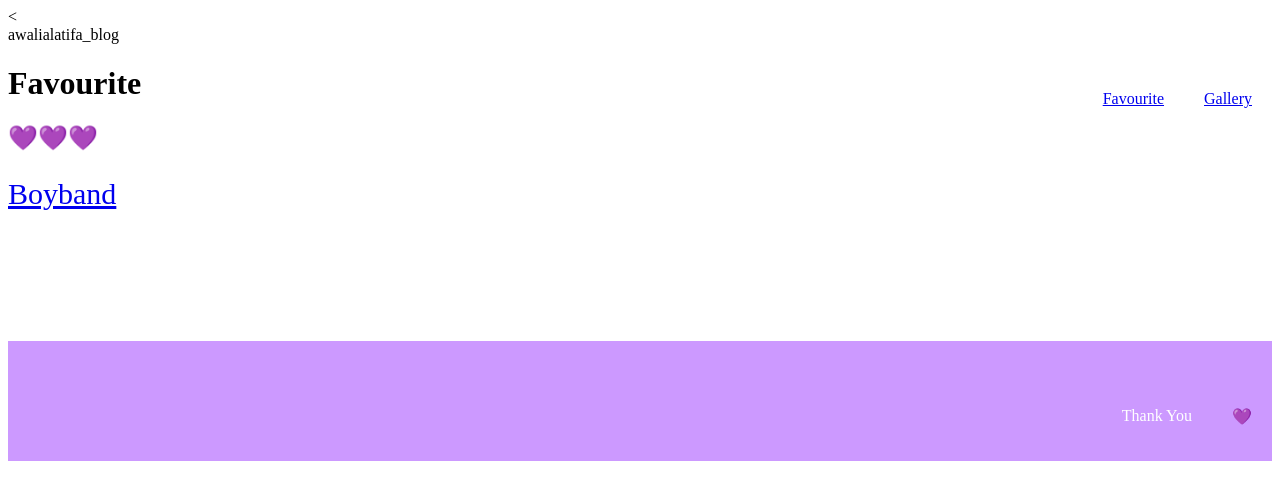
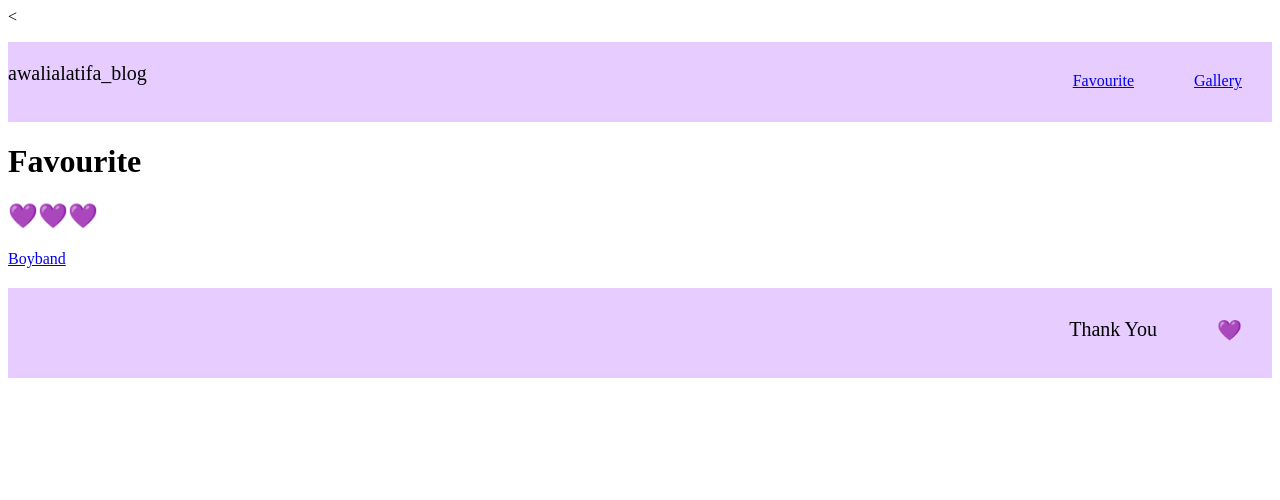
Before and after one commit to AwaliaLatifa24/Favourite, a plain HTML site: page index.html in a window 1280 px wide. Drawn offline with Linux system fonts and the light colour scheme.

Commit message:
Update stylesheet.css

```diff
--- a/stylesheet.css
+++ b/stylesheet.css
@@ -2,42 +2,37 @@
 body {
   font-family: "Monaco";
   font-size: 30px;
+  font-color: #000000;
 }
 
 li {
   list-style: none;
   float: right;
-  padding: 30px 20px;
+  padding: 30px 30px;
 }
 
-header {
-  background-color: #cc99ff;
-  color: #ffffff;
+.header {
+  background-color: #e6ccff;
+  font-color: #ffff00;
   height: 80px;
 }
-header-logo {
+
+.header-logo {
   float: left;
-  font-size: 15px;
-  padding: 20px 30px;
+  font-size: 20px;
+  padding-top: 20px;
 }
 
-main {
+.lesson-wrapper {
   padding: 80px 100px;
   padding-top: 100px;
-  padding-bottom: 100px;
-}
-
-p {
-  font-size: 30px;
-  margin-top: 25px;
-  padding top: 50px;
-  padding-bottom: 100px;
+  padding-bottom: 200px;
 }
 
 .footer {
-  background-color: #cc99ff;
-  color: #fff;
-  height: 100px;
-  padding-top: 20px;
+  background-color: #e6ccff;
+  font-color: #ffff00;
+  font-size: 20px;
+  height: 90px;
 }
 </style>
```
